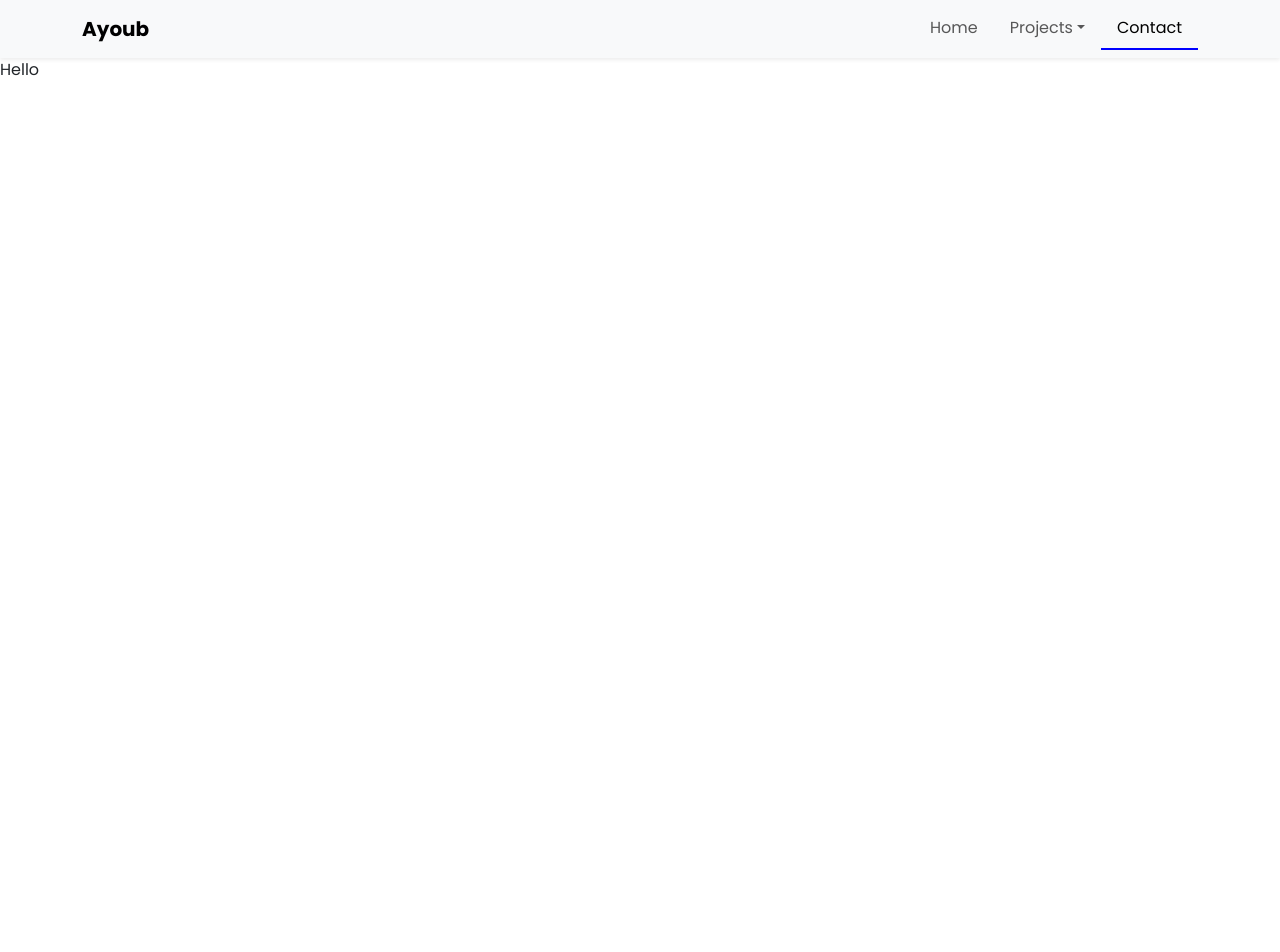
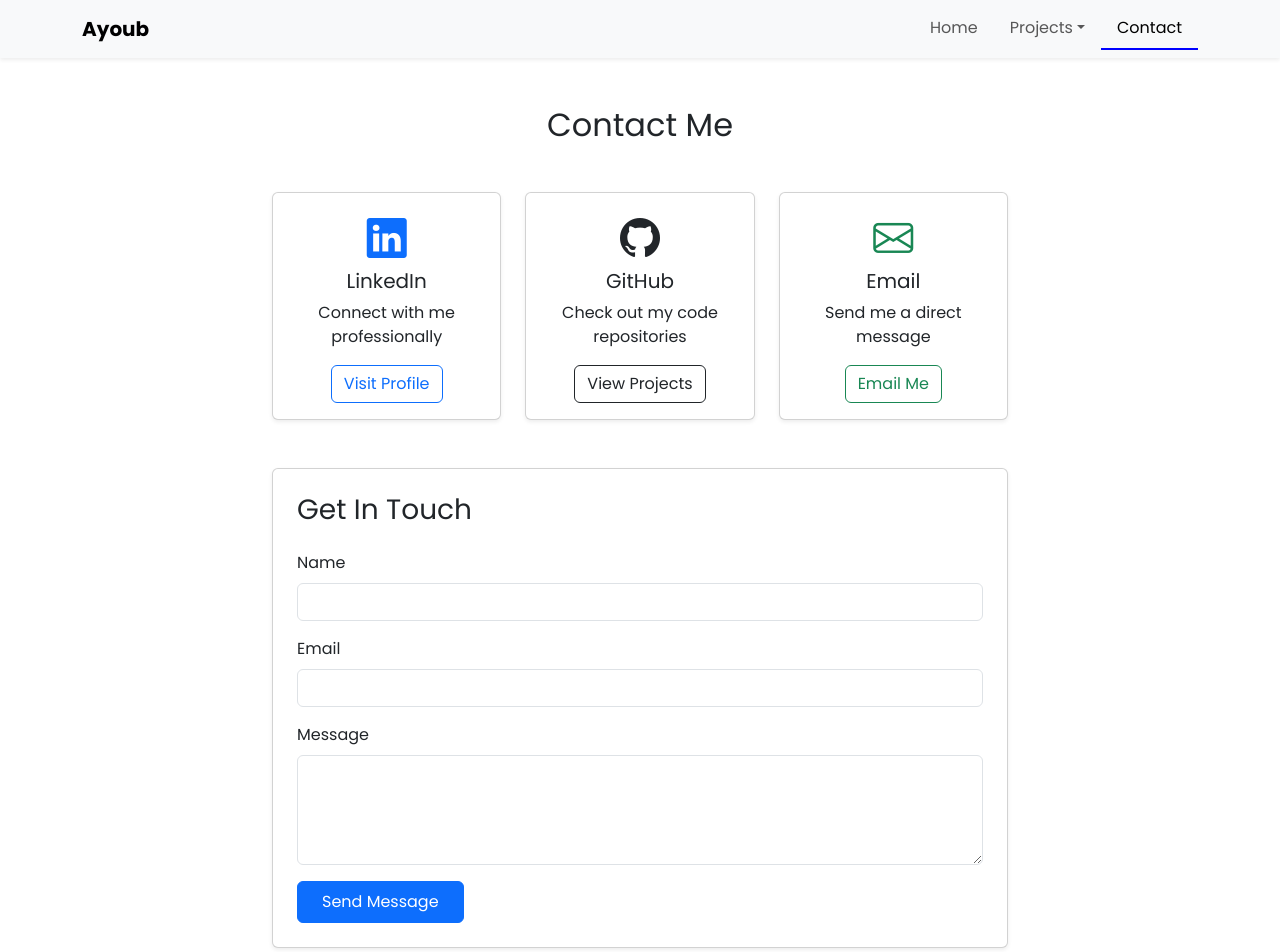
Before and after one commit to ayoubrached/new-portfolio, a React (Create React App) app: page /contact in a window 1280 px wide. Shown: the top 952 px of the page. Before the commit the page ends 800 px from the top, so only its background shows below. Built offline with nearby package versions, Linux system fonts and the light colour scheme.

Commit message:
Fixed Contact Page

```diff
--- a/public/index.html
+++ b/public/index.html
@@ -15,6 +15,8 @@
       user's mobile device or desktop. See https://developers.google.com/web/fundamentals/web-app-manifest/
     -->
     <link rel="manifest" href="%PUBLIC_URL%/manifest.json" />
+    <!-- Bootstrap Icons -->
+    <link rel="stylesheet" href="https://cdn.jsdelivr.net/npm/bootstrap-icons@1.11.3/font/bootstrap-icons.min.css" />
     <!--
       Notice the use of %PUBLIC_URL% in the tags above.
       It will be replaced with the URL of the `public` folder during the build.
--- a/src/components/Contact.js
+++ b/src/components/Contact.js
@@ -1,7 +1,145 @@
 import '../App.css';
+import { useState } from 'react';
 
 const Contact = () => {
-    return <p>Hello</p>;
-}
+    const [formData, setFormData] = useState({
+        name: '',
+        email: '',
+        message: ''
+    });
+    const [formStatus, setFormStatus] = useState(null);
+
+    const handleChange = (e) => {
+        const { name, value } = e.target;
+        setFormData(prevState => ({
+            ...prevState,
+            [name]: value
+        }));
+    };
+
+    const handleSubmit = (e) => {
+        e.preventDefault();
+        setFormStatus('success');
+        console.log('Form submitted:', formData);
+        setFormData({ name: '', email: '', message: '' });
+        // Clear success message after 3 seconds
+        setTimeout(() => setFormStatus(null), 3000);
+    };
+
+    return (
+        <div className="container py-5">
+            <div className="row justify-content-center">
+                <div className="col-md-8">
+                    <h2 className="text-center mb-5">Contact Me</h2>
+
+                    <div className="row mb-5">
+                        <div className="col-md-4 mb-4 mb-md-0">
+                            <div className="card h-100 shadow-sm">
+                                <div className="card-body text-center">
+                                    <i className="bi bi-linkedin fs-1 text-primary mb-3"></i>
+                                    <h5 className="card-title">LinkedIn</h5>
+                                    <p className="card-text">Connect with me professionally</p>
+                                    <a href="https://www.linkedin.com/in/ayoub-rached/"
+                                       className="btn btn-outline-primary"
+                                       target="_blank"
+                                       rel="noopener noreferrer">
+                                        Visit Profile
+                                    </a>
+                                </div>
+                            </div>
+                        </div>
+
+                        <div className="col-md-4 mb-4 mb-md-0">
+                            <div className="card h-100 shadow-sm">
+                                <div className="card-body text-center">
+                                    <i className="bi bi-github fs-1 text-dark mb-3"></i>
+                                    <h5 className="card-title">GitHub</h5>
+                                    <p className="card-text">Check out my code repositories</p>
+                                    <a href="https://www.github.com/ayoubrached"
+                                       className="btn btn-outline-dark"
+                                       target="_blank"
+                                       rel="noopener noreferrer">
+                                        View Projects
+                                    </a>
+                                </div>
+                            </div>
+                        </div>
+
+                        <div className="col-md-4">
+                            <div className="card h-100 shadow-sm">
+                                <div className="card-body text-center">
+                                    <i className="bi bi-envelope fs-1 text-success mb-3"></i>
+                                    <h5 className="card-title">Email</h5>
+                                    <p className="card-text">Send me a direct message</p>
+                                    <a href="mailto:ayoubrached10@gmail.com"
+                                       className="btn btn-outline-success">
+                                        Email Me
+                                    </a>
+                                </div>
+                            </div>
+                        </div>
+                    </div>
+
+                    <div className="card shadow-sm">
+                        <div className="card-body p-4">
+                            <h3 className="card-title mb-4">Get In Touch</h3>
+
+                            {formStatus === 'success' && (
+                                <div className="alert alert-success">
+                                    Thank you for your message! I'll get back to you soon.
+                                </div>
+                            )}
+
+                            <form onSubmit={handleSubmit}>
+                                <div className="mb-3">
+                                    <label htmlFor="name" className="form-label">Name</label>
+                                    <input
+                                        type="text"
+                                        className="form-control"
+                                        id="name"
+                                        name="name"
+                                        value={formData.name}
+                                        onChange={handleChange}
+                                        required
+                                    />
+                                </div>
+
+                                <div className="mb-3">
+                                    <label htmlFor="email" className="form-label">Email</label>
+                                    <input
+                                        type="email"
+                                        className="form-control"
+                                        id="email"
+                                        name="email"
+                                        value={formData.email}
+                                        onChange={handleChange}
+                                        required
+                                    />
+                                </div>
+
+                                <div className="mb-3">
+                                    <label htmlFor="message" className="form-label">Message</label>
+                                    <textarea
+                                        className="form-control"
+                                        id="message"
+                                        name="message"
+                                        rows="4"
+                                        value={formData.message}
+                                        onChange={handleChange}
+                                        required
+                                    ></textarea>
+                                </div>
+
+                                <button type="submit" className="btn btn-primary px-4 py-2">
+                                    Send Message
+                                </button>
+                            </form>
+                        </div>
+                    </div>
+                </div>
+            </div>
+        </div>
+    );
+};
 
 export default Contact;
```
